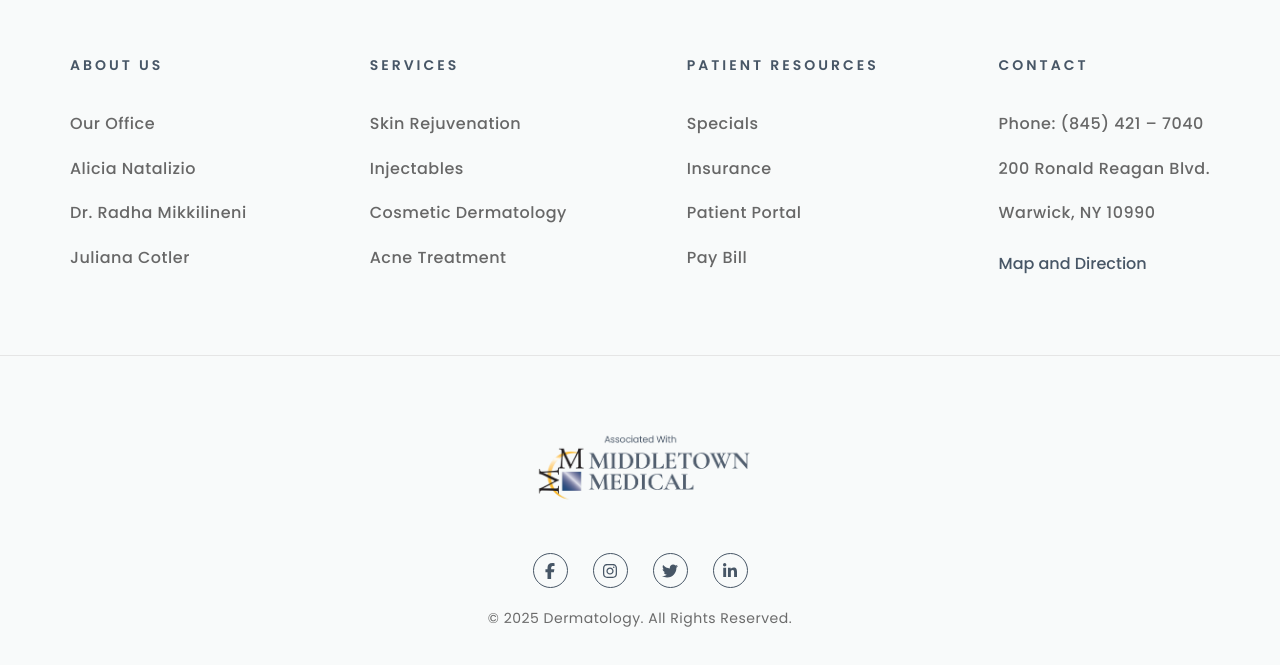
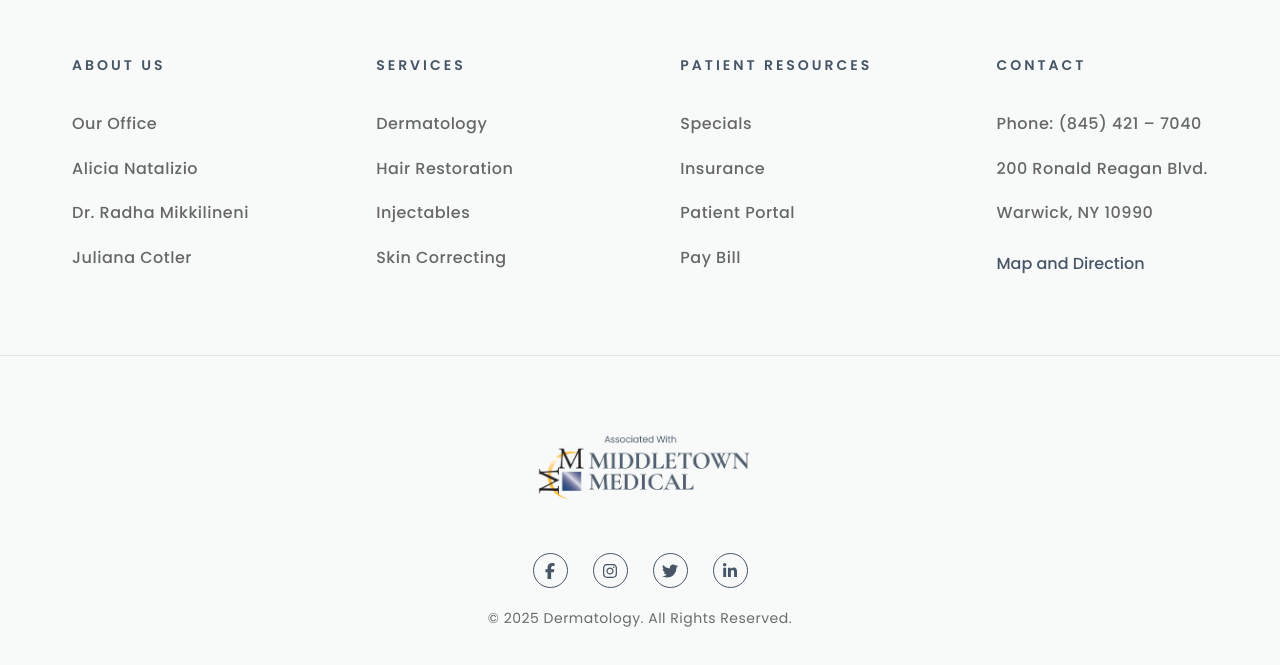
Before and after one commit to suraj-jha-github/dermatology-2, a React (Vite) app: page / in a window 1280 px wide. Shown: the part 3884-4549 px from the top of the page. Built offline with nearby package versions, Linux system fonts and the light colour scheme.

Commit message:
added change

```diff
--- a/src/components/common/Footer/Footer.jsx
+++ b/src/components/common/Footer/Footer.jsx
@@ -18,10 +18,10 @@ const Footer = () => {
         </div>
         <div className="footer-column">
           <h5>SERVICES</h5>
-          <Link to="/services/skin-rejuvenation"><p>Skin Rejuvenation</p></Link>
-          <Link to="/services/injectables"><p>Injectables</p></Link>
-          <Link to="/services/cosmetic-dermatology"><p>Cosmetic Dermatology</p></Link>
-          <Link to="/services/acne-treatment"><p>Acne Treatment</p></Link>
+          <Link to="/dermatology/skin-cancer-screenings"><p>Dermatology</p></Link>
+          <Link to="/hair-restoration"><p>Hair Restoration</p></Link>
+          <Link to="/injectables"><p>Injectables</p></Link>
+          <Link to="/skin-correcting"><p>Skin Correcting</p></Link>
         </div>
         <div className="footer-column">
           <h5>PATIENT RESOURCES</h5>
--- a/src/pages/Pricing.jsx
+++ b/src/pages/Pricing.jsx
@@ -3,6 +3,7 @@ import Hero from "@/components/common/Hero/Hero";
 import ImageAssets from "@/components/common/ImageAssets";
 import React from "react";
 import '../components/Pricing/Pricing.css'
+import Footer from "@/components/common/Footer/Footer";
 
 const Pricing = () => (
   <>
@@ -21,7 +22,7 @@ const Pricing = () => (
       </ul>
     </aside>
     <section className="service-page-content">
-      <h1 className="heading-main">PRICE LIST</h1>
+      <h1 className="heading-main">Price List</h1>
       <div className="mb-8">
         <h2 style={{ fontFamily: 'Shippori Mincho B1, serif', fontSize: '1.6rem', marginBottom: '1rem', fontWeight: 500 }}>TREATMENTS:</h2>
         <ul style={{ fontFamily: 'Poppins, sans-serif', fontSize: '0.98rem', color: '#373636', marginBottom: '2rem', paddingLeft: 0 }}>
@@ -94,6 +95,7 @@ const Pricing = () => (
       </div>
     </section>
   </div>
+   <Footer />
   </>
 );
 
```
